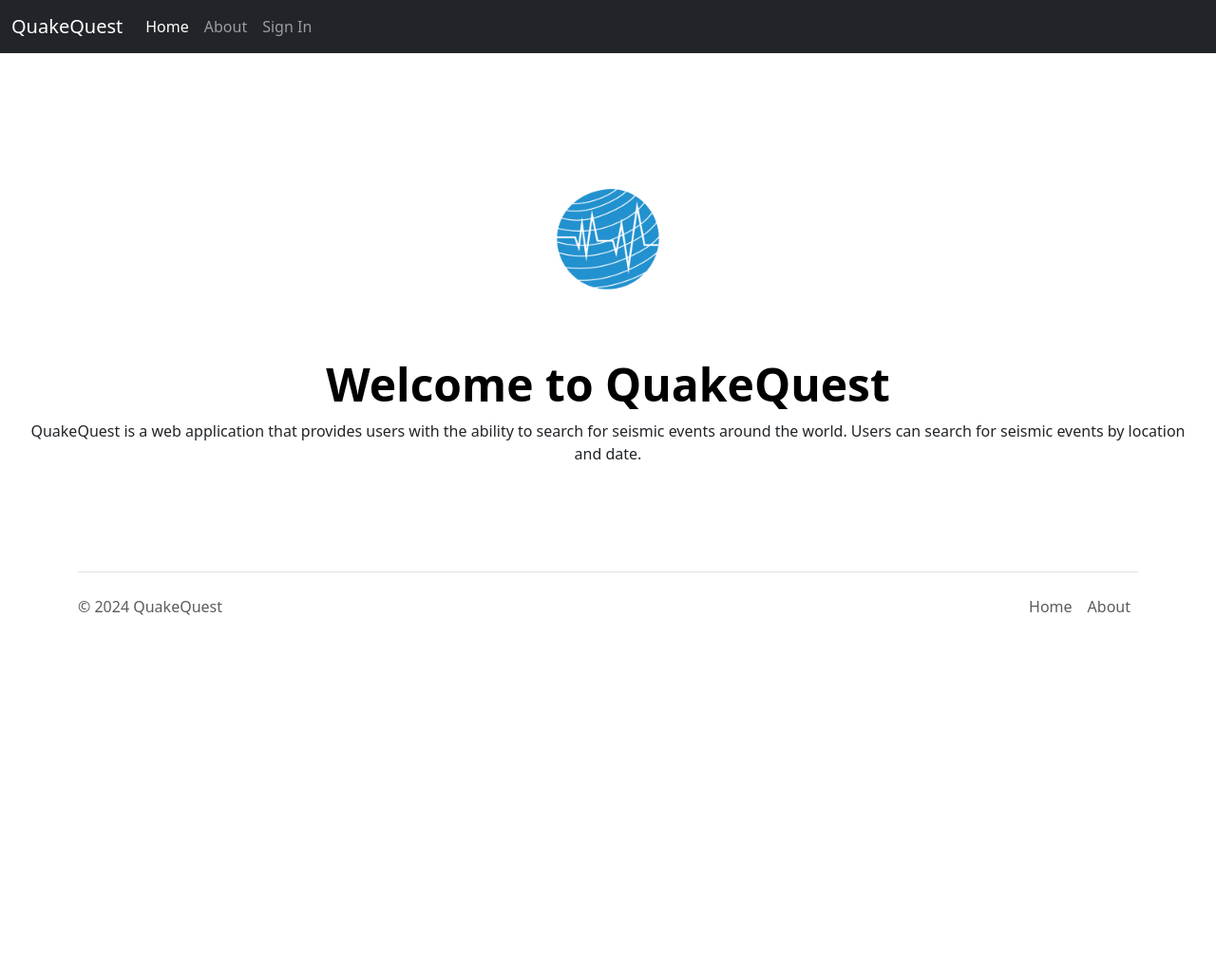
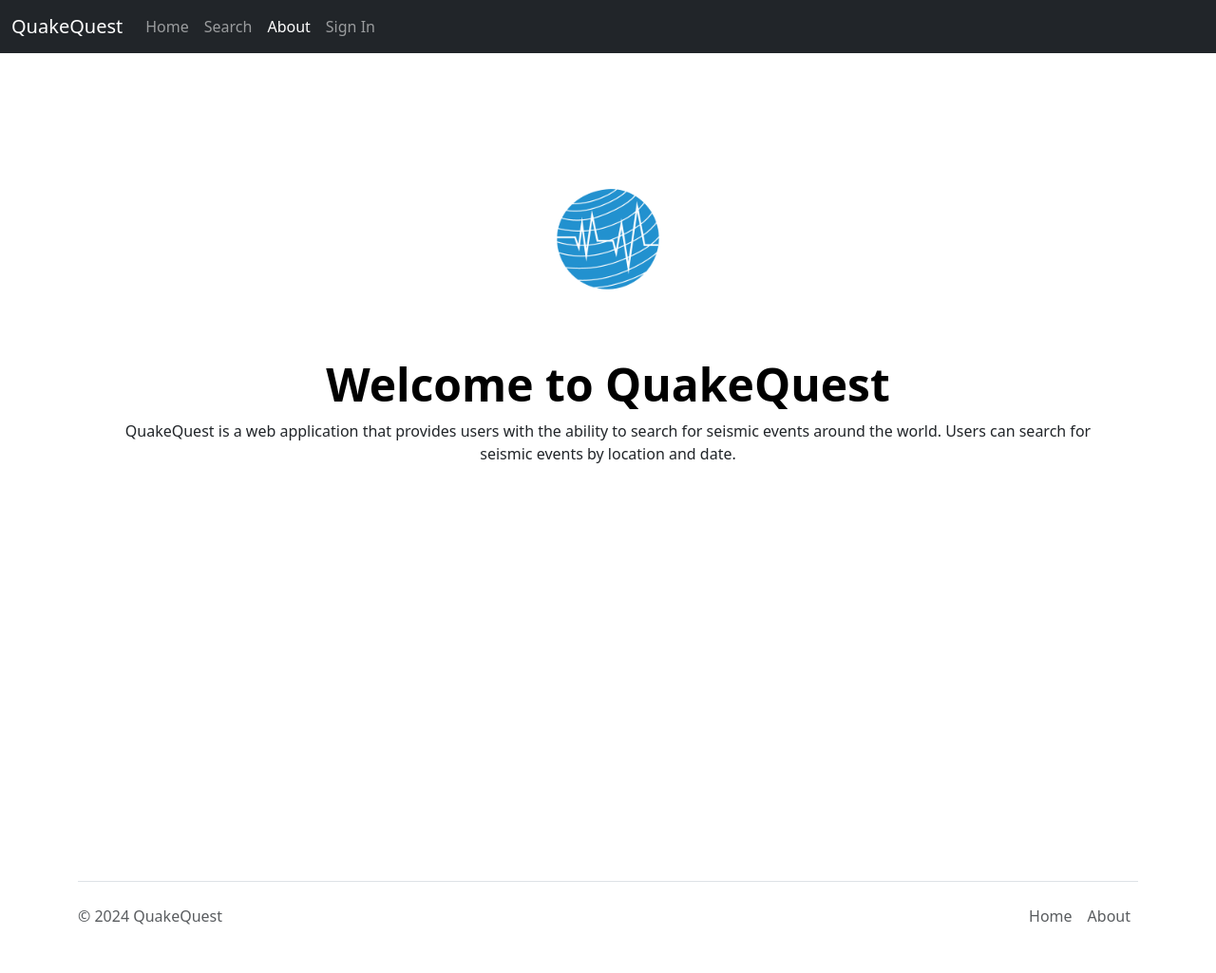
Before and after one commit to anthonyargatoff/LifeCycle-Thugs, a Flask app: page /about in a window 1280 px wide. Shown: the whole page at 95% size. Before the commit the page ends 648 px from the top, so only its background shows below. Run offline with Flask 3, Linux system fonts and the light colour scheme.

Commit message:
moved footer, removed horizontal scroll, added 'active' links for nav

```diff
--- a/flaskr/templates/About.html
+++ b/flaskr/templates/About.html
@@ -19,10 +19,13 @@
             <div class="collapse navbar-collapse" id="navbarNav">
                 <ul class="navbar-nav">
                     <li class="nav-item">
-                        <a class="nav-link active" aria-current="page" href="Landing.html">Home</a>
+                        <a class="nav-link" aria-current="page" href="Landing.html">Home</a>
                     </li>
                     <li class="nav-item">
-                        <a class="nav-link" href="About.html">About</a>
+                        <a class="nav-link" aria-current="page" href="Search.html">Search</a>
+                    </li>
+                    <li class="nav-item">
+                        <a class="nav-link active" href="About.html">About</a>
                     </li>
                     <!-- needs to be dynamically updated if logged in-->
                     <li class="nav-item">
@@ -33,7 +36,8 @@
         </div>
     </nav>
     <!-- About Section-->
-    <div class="px-4 py-5 my-5 text-center">
+<div class="container vh-100">
+    <div class="px-4 py-5 my-5 text-center" style="">
         <img class="d-block mx-auto mb-4" src="../static/resources/images/Quake_Quest_Logo.png" alt="Quake Quest Logo"
             width="200" height="200">
         <h1 class="display-5 fw-bold text-body-emphasis">Welcome to QuakeQuest</h1>
@@ -44,6 +48,7 @@
             </p>
         </div>
     </div>
+</div>
 
     <!-- Footer Component-->
     <div class="container">
```
Also changed, not shown: flaskr/templates/Admin.html (+5 -2 lines), flaskr/templates/Landing.html (+5 -4 lines), flaskr/templates/Search.html (+8 -4 lines), flaskr/templates/login.html (+6 -3 lines).
